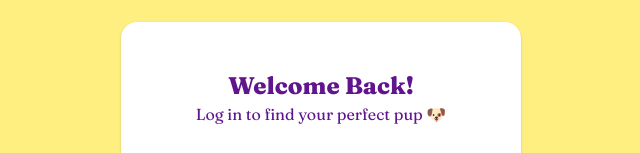
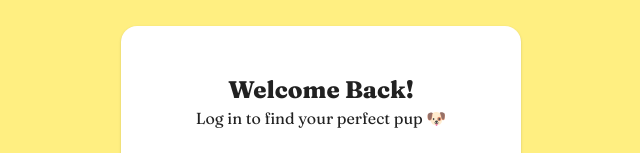
Before and after one commit to iamy8000/Fetch_dog_adoption_Yating_Yang, a React (Create React App) app: page / in a window 1280 px wide. Shown: the part 281-434 px from the top of the page, without its empty margins (319-959 px from the left). Built offline with nearby package versions, Linux system fonts and the light colour scheme.

Commit message:
update login page ui

```diff
--- a/src/pages/LoginPage.jsx
+++ b/src/pages/LoginPage.jsx
@@ -42,8 +42,8 @@ export default function LoginPage() {
 			</Box>
 			<Card sx={{ maxWidth: 400, p: 4, borderRadius: '16px', textAlign: 'center' }}>
 				<CardContent>
-					<Typography variant="h5" fontWeight={800} color="#60158f">Welcome Back!</Typography>
-					<Typography variant="body1" color="#60158f" mb={2}>Log in to find your perfect pup 🐶</Typography>
+					<Typography variant="h5" fontWeight={800} >Welcome Back!</Typography>
+					<Typography variant="body1" mb={1}>Log in to find your perfect pup 🐶</Typography>
 
 					<Box component="form" onSubmit={(e) => { e.preventDefault(); handleLogin(); }}>
 						<TextField fullWidth name="name" placeholder="Name" margin="normal" onChange={handleChange} />
@@ -55,13 +55,13 @@ export default function LoginPage() {
 							onClick={handleLogin}
 							sx={{
 								mt: 3,
-								bgcolor: '#300D38',
+								bgcolor: '#300e38',
 								color: 'white',
 								fontWeight: 'bold',
 								borderRadius: '999px',
 								textTransform: 'uppercase',
 								'&:hover': {
-									bgcolor: '#7d1f70',
+									bgcolor: '#4a235c',
 								},
 								height: '48px',
 							}}
```
